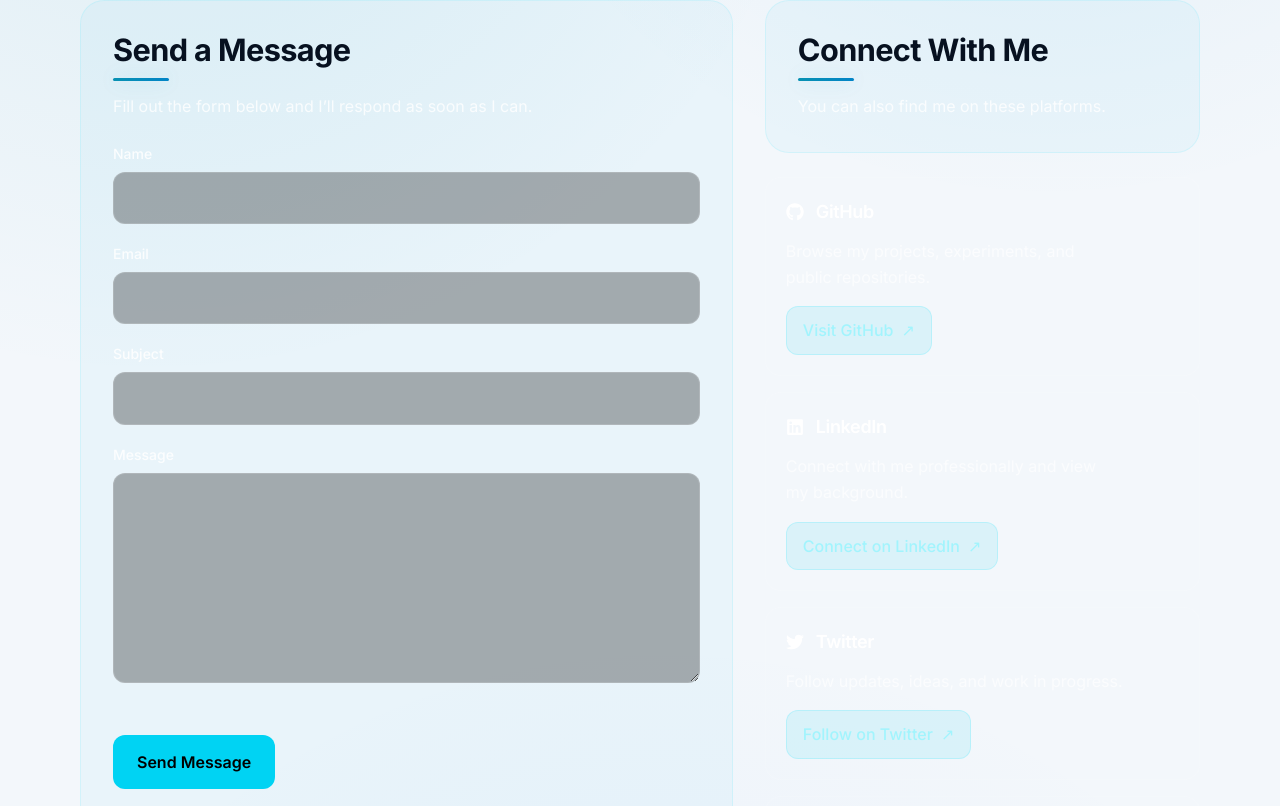
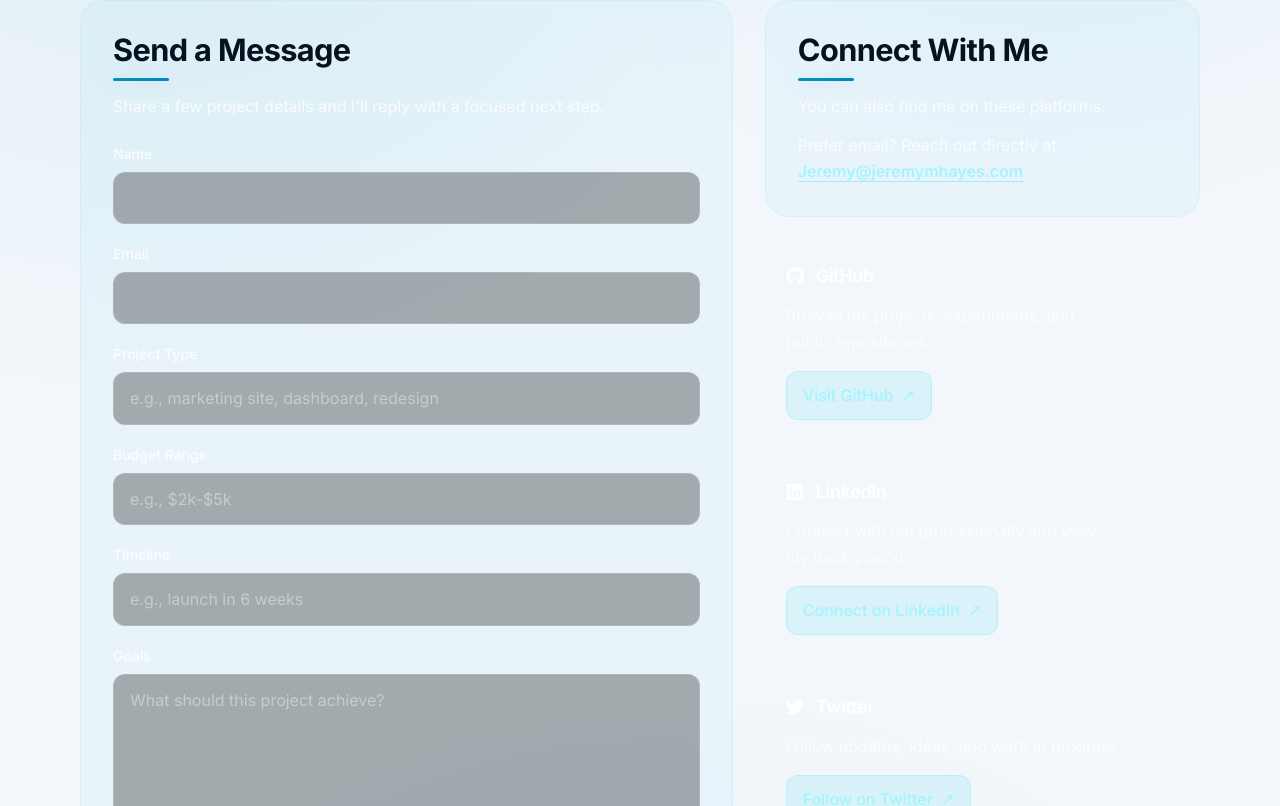
Before and after one commit to AspectOV/Portfolio, a Next.js app: page /contact in a window 1280 px wide. Shown: the part 454-1260 px from the top of the page. Built offline with nearby package versions, Linux system fonts and the light colour scheme.

Commit message:
Implement roadmap conversion updates and progress checklist

```diff
--- a/src/components/pages/ContactPageClient.tsx
+++ b/src/components/pages/ContactPageClient.tsx
@@ -9,15 +9,19 @@ import { FaGithub, FaLinkedin, FaTwitter, FaYoutube } from 'react-icons/fa'
 interface FormData {
   name: string
   email: string
-  subject: string
-  message: string
+  projectType: string
+  budgetRange: string
+  timeline: string
+  goals: string
 }
 
 interface FormErrors {
   name: string
   email: string
-  subject: string
-  message: string
+  projectType: string
+  budgetRange: string
+  timeline: string
+  goals: string
 }
 
 interface SocialLink {
@@ -86,15 +90,19 @@ const ContactPage: React.FC = () => {
   const [formData, setFormData] = useState<FormData>({
     name: '',
     email: '',
-    subject: '',
-    message: '',
+    projectType: '',
+    budgetRange: '',
+    timeline: '',
+    goals: '',
   })
 
   const [errors, setErrors] = useState<FormErrors>({
     name: '',
     email: '',
-    subject: '',
-    message: '',
+    projectType: '',
+    budgetRange: '',
+    timeline: '',
+    goals: '',
   })
 
   const [isSubmitting, setIsSubmitting] = useState(false)
@@ -130,8 +138,10 @@ const ContactPage: React.FC = () => {
     const nextErrors: FormErrors = {
       name: '',
       email: '',
-      subject: '',
-      message: '',
+      projectType: '',
+      budgetRange: '',
+      timeline: '',
+      goals: '',
     }
 
     let valid = true
@@ -149,13 +159,23 @@ const ContactPage: React.FC = () => {
       valid = false
     }
 
-    if (!formData.subject.trim()) {
-      nextErrors.subject = 'Subject is required.'
+    if (!formData.projectType.trim()) {
+      nextErrors.projectType = 'Project type is required.'
       valid = false
     }
 
-    if (!formData.message.trim()) {
-      nextErrors.message = 'Message is required.'
+    if (!formData.budgetRange.trim()) {
+      nextErrors.budgetRange = 'Budget range is required.'
+      valid = false
+    }
+
+    if (!formData.timeline.trim()) {
+      nextErrors.timeline = 'Timeline is required.'
+      valid = false
+    }
+
+    if (!formData.goals.trim()) {
+      nextErrors.goals = 'Goals are required.'
       valid = false
     }
 
@@ -203,8 +223,15 @@ const ContactPage: React.FC = () => {
           body: JSON.stringify({
             name: formData.name.trim(),
             email: formData.email.trim(),
-            subject: formData.subject.trim(),
-            message: formData.message.trim(),
+            subject: `Portfolio inquiry: ${formData.projectType.trim()} (${formData.timeline.trim()})`,
+            message: [
+              `Project type: ${formData.projectType.trim()}`,
+              `Budget range: ${formData.budgetRange.trim()}`,
+              `Timeline: ${formData.timeline.trim()}`,
+              '',
+              'Goals:',
+              formData.goals.trim(),
+            ].join('\n'),
             turnstileToken,
           }),
         }
@@ -226,8 +253,10 @@ const ContactPage: React.FC = () => {
       setFormData({
         name: '',
         email: '',
-        subject: '',
-        message: '',
+        projectType: '',
+        budgetRange: '',
+        timeline: '',
+        goals: '',
       })
       setTurnstileToken('')
       window.turnstile?.reset()
@@ -277,7 +306,7 @@ const ContactPage: React.FC = () => {
         <div className="rounded-3xl border border-cyan-300/15 bg-cyan-500/[0.04] p-6 md:p-8">
           <h2>Send a Message</h2>
           <p className="mt-3 max-w-2xl text-white/80">
-            Fill out the form below and I’ll respond as soon as I can.
+            Share a few project details and I&apos;ll reply with a focused next step.
           </p>
 
           <form onSubmit={handleSubmit} className="mt-6 space-y-5">
@@ -318,36 +347,74 @@ const ContactPage: React.FC = () => {
             </div>
 
             <div>
-              <label htmlFor="subject" className={labelClassName}>
-                Subject
+              <label htmlFor="projectType" className={labelClassName}>
+                Project Type
               </label>
               <input
                 type="text"
-                id="subject"
-                name="subject"
-                value={formData.subject}
+                id="projectType"
+                name="projectType"
+                value={formData.projectType}
                 onChange={handleInputChange}
                 className={inputClassName}
+                placeholder="e.g., marketing site, dashboard, redesign"
               />
-              {errors.subject && (
-                <p className="mt-2 text-sm text-red-400">{errors.subject}</p>
+              {errors.projectType && (
+                <p className="mt-2 text-sm text-red-400">{errors.projectType}</p>
               )}
             </div>
 
             <div>
-              <label htmlFor="message" className={labelClassName}>
-                Message
+              <label htmlFor="budgetRange" className={labelClassName}>
+                Budget Range
+              </label>
+              <input
+                type="text"
+                id="budgetRange"
+                name="budgetRange"
+                value={formData.budgetRange}
+                onChange={handleInputChange}
+                className={inputClassName}
+                placeholder="e.g., $2k-$5k"
+              />
+              {errors.budgetRange && (
+                <p className="mt-2 text-sm text-red-400">{errors.budgetRange}</p>
+              )}
+            </div>
+
+            <div>
+              <label htmlFor="timeline" className={labelClassName}>
+                Timeline
+              </label>
+              <input
+                type="text"
+                id="timeline"
+                name="timeline"
+                value={formData.timeline}
+                onChange={handleInputChange}
+                className={inputClassName}
+                placeholder="e.g., launch in 6 weeks"
+              />
+              {errors.timeline && (
+                <p className="mt-2 text-sm text-red-400">{errors.timeline}</p>
+              )}
+            </div>
+
+            <div>
+              <label htmlFor="goals" className={labelClassName}>
+                Goals
               </label>
               <textarea
-                id="message"
-                name="message"
+                id="goals"
+                name="goals"
                 rows={7}
-                value={formData.message}
+                value={formData.goals}
                 onChange={handleInputChange}
                 className={`${inputClassName} resize-y`}
+                placeholder="What should this project achieve?"
               />
-              {errors.message && (
-                <p className="mt-2 text-sm text-red-400">{errors.message}</p>
+              {errors.goals && (
+                <p className="mt-2 text-sm text-red-400">{errors.goals}</p>
               )}
             </div>
 
@@ -394,6 +461,16 @@ const ContactPage: React.FC = () => {
             <p className="mt-3 text-white/80">
               You can also find me on these platforms.
             </p>
+            <p className="mt-3 text-white/80">
+              Prefer email? Reach out directly at{' '}
+              <a
+                href="mailto:Jeremy@jeremymhayes.com"
+                className="font-semibold text-cyan-200 underline decoration-cyan-300/50 underline-offset-4 hover:text-cyan-100"
+              >
+                Jeremy@jeremymhayes.com
+              </a>
+              .
+            </p>
           </div>
 
           <div className="grid gap-4">
--- a/src/components/pages/HomePageClient.tsx
+++ b/src/components/pages/HomePageClient.tsx
@@ -67,12 +67,12 @@ const HomePage: React.FC = () => {
         </p>
 
         <h1 className="max-w-3xl text-balance text-3xl font-bold leading-tight md:text-5xl">
-          Building polished digital experiences for the web and game platforms.
+          I design and build fast, accessible web apps that turn visitors into customers.
         </h1>
 
         <p className="mt-5 max-w-2xl text-base text-white/80 md:text-lg">
-          I build modern websites, interactive systems, and game projects with a focus
-          on performance, usability, and clean execution.
+          From landing pages to production dashboards, I focus on measurable outcomes:
+          performance, conversion, and maintainable delivery.
         </p>
 
         <div className="mt-6 flex flex-wrap gap-3">
@@ -83,8 +83,46 @@ const HomePage: React.FC = () => {
 
           <Link href="/contact" className={secondaryButtonClassName}>
             <FaEnvelope aria-hidden="true" className="h-[16px] w-[16px]" />
-            <span>Contact Me</span>
+            <span>Book a Call</span>
           </Link>
+        </div>
+      </motion.section>
+
+      <motion.section className={panelClassName} {...sectionTransition(0.05)}>
+        <h2>Choose Your Path</h2>
+        <p className="mt-3 max-w-2xl text-white/80">
+          Whether you&apos;re hiring or need a developer partner, start with the path that matches your goal.
+        </p>
+
+        <div className="mt-7 grid grid-cols-1 gap-4 md:grid-cols-2">
+          <div className="rounded-2xl border border-white/10 bg-white/[0.03] p-5">
+            <p className="text-xs font-semibold uppercase tracking-[0.18em] text-cyan-300/80">I&apos;m hiring</p>
+            <h3 className="mt-3 text-xl font-semibold text-white">See role-fit proof quickly</h3>
+            <p className="mt-3 text-white/75">
+              Review highlighted projects, relevant skills, and my current resume in one pass.
+            </p>
+            <div className="mt-5 flex flex-wrap gap-3">
+              <Link href="/projects" className={secondaryButtonClassName}>
+                View Selected Work
+              </Link>
+              <a href="/JeremyHayesResume.pdf" className={secondaryButtonClassName}>
+                Open Resume
+              </a>
+            </div>
+          </div>
+
+          <div className="rounded-2xl border border-cyan-300/20 bg-cyan-500/[0.08] p-5">
+            <p className="text-xs font-semibold uppercase tracking-[0.18em] text-cyan-300/90">I need a developer</p>
+            <h3 className="mt-3 text-xl font-semibold text-white">Plan and ship with confidence</h3>
+            <p className="mt-3 text-white/75">
+              Share scope, timeline, and goals to get a structured response and next steps.
+            </p>
+            <div className="mt-5">
+              <Link href="/contact" className={primaryButtonClassName}>
+                Start a Project Conversation
+              </Link>
+            </div>
+          </div>
         </div>
       </motion.section>
 
@@ -164,6 +202,21 @@ const HomePage: React.FC = () => {
         className="rounded-3xl border border-cyan-300/15 bg-gradient-to-r from-cyan-500/10 via-sky-500/5 to-transparent p-8 md:p-12"
         {...sectionTransition(0.2)}
       >
+        <div className="mb-10 grid gap-4 md:grid-cols-3">
+          <div className="rounded-2xl border border-white/10 bg-black/20 p-5">
+            <h3 className="text-lg font-semibold text-white">Currently building</h3>
+            <p className="mt-2 text-white/75">Faster case-study pages with clearer impact snapshots.</p>
+          </div>
+          <div className="rounded-2xl border border-white/10 bg-black/20 p-5">
+            <h3 className="text-lg font-semibold text-white">Exploring</h3>
+            <p className="mt-2 text-white/75">Performance tooling and reusable UI patterns for content-heavy pages.</p>
+          </div>
+          <div className="rounded-2xl border border-white/10 bg-black/20 p-5">
+            <h3 className="text-lg font-semibold text-white">Available for</h3>
+            <p className="mt-2 text-white/75">Frontend, full-stack web projects, and targeted performance improvements.</p>
+          </div>
+        </div>
+
         <h2 className="mb-4 text-center after:left-1/2 after:-translate-x-1/2">
           Stay Updated
         </h2>
```
Also changed, not shown: 1 other file (tests, documents, lock files or other folders).
